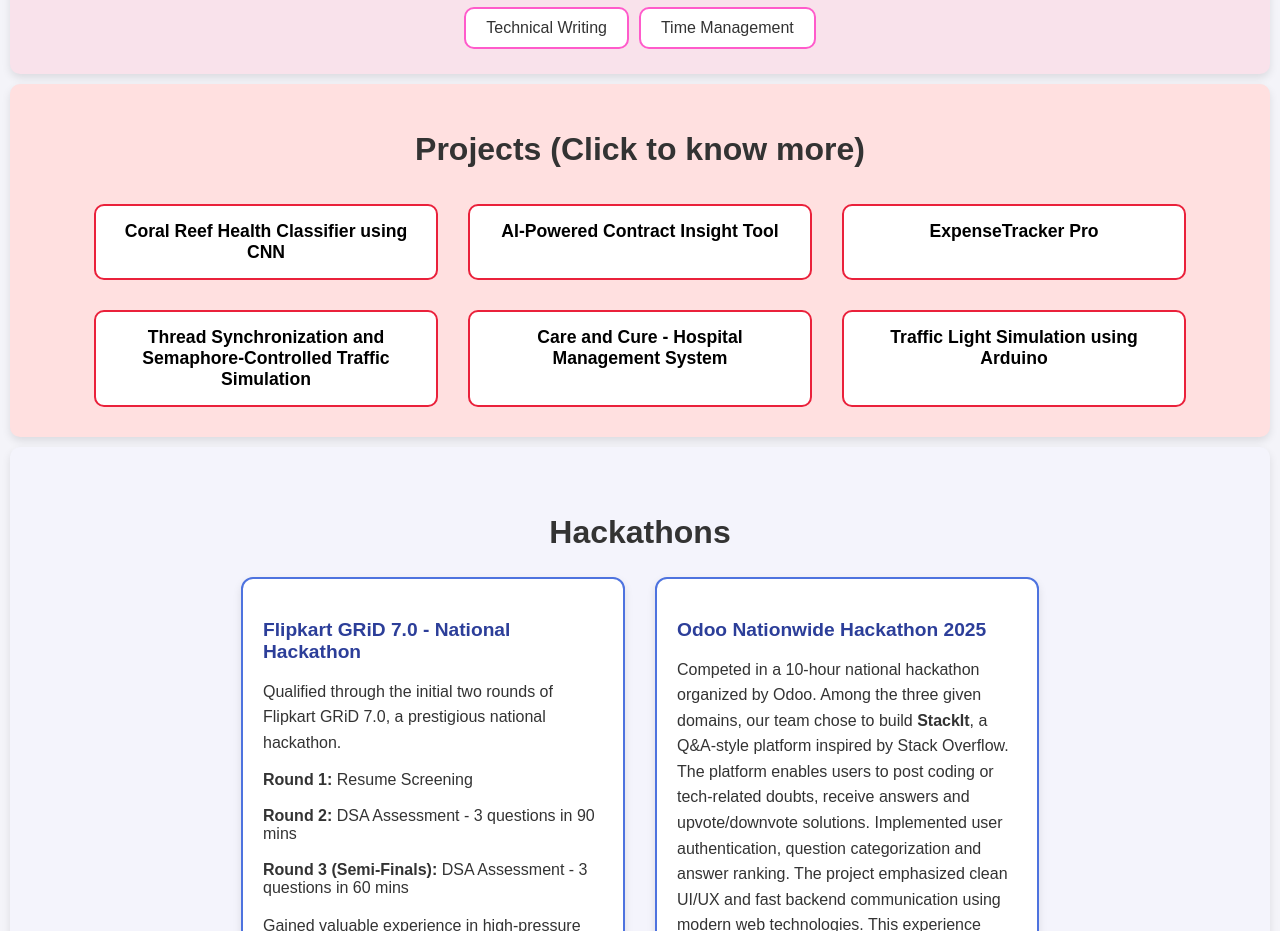
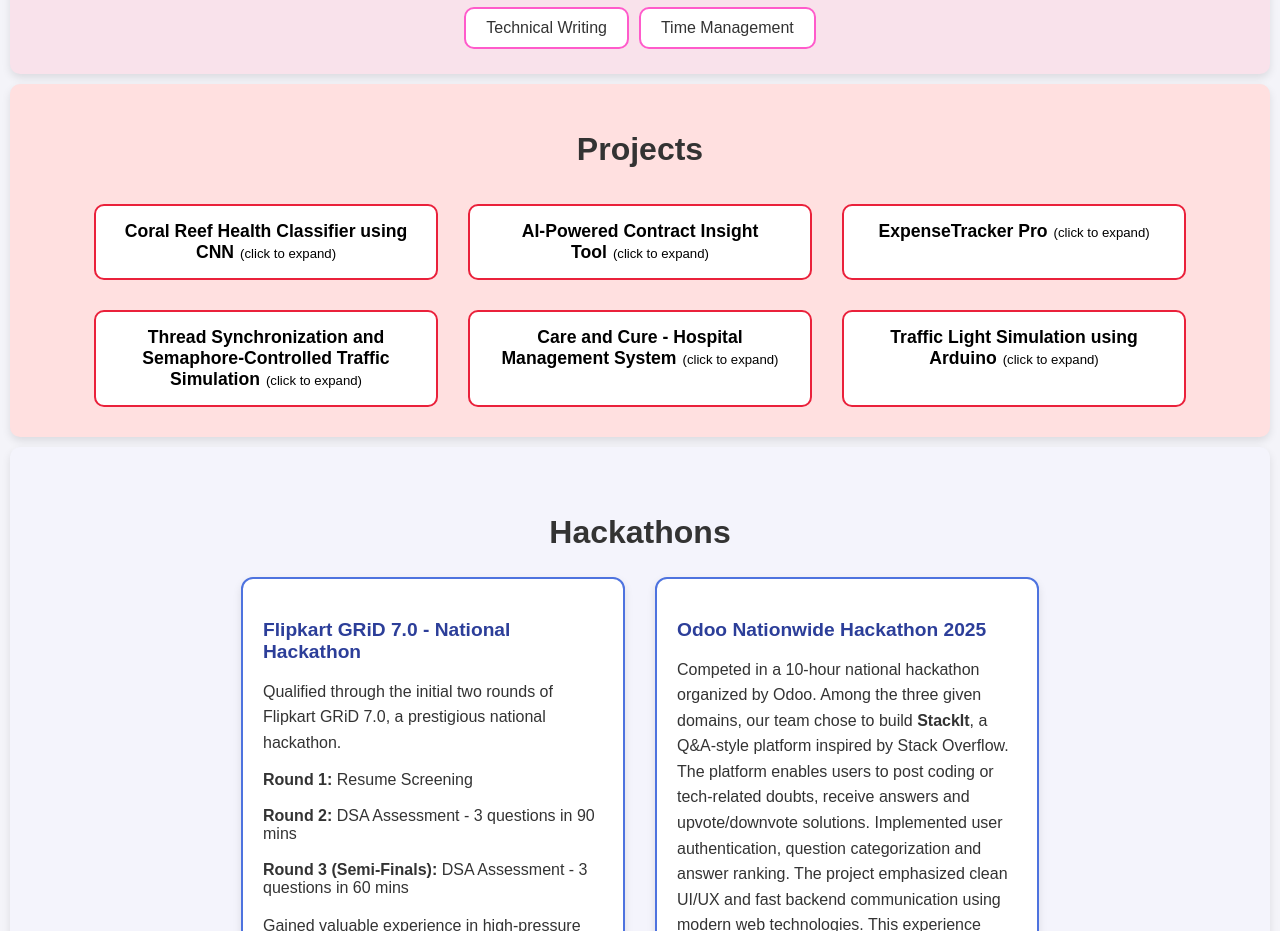
Before and after one commit to aswini2025/portfolio, a plain HTML site: page index.html in a window 1280 px wide. Shown: the part 1663-2594 px from the top of the page. Drawn offline with Linux system fonts and the light colour scheme.

Commit message:
Update index.html

```diff
--- a/index.html
+++ b/index.html
@@ -402,6 +402,12 @@
       .contact-box:hover {
         transform: translateY(-5px);
       }
+      .know-more {
+        font-size: 0.75em;
+        font-weight: normal;
+        color: #000000;
+        margin-left: 6px;
+      }
 
       /* Responsive Styles */
       @media (max-width: 768px) {
@@ -599,11 +605,13 @@
     </section>
 
     <section id="projects" class="projects">
-      <h2>Projects (Click to know more)</h2>
+      <h2>Projects</h2>
       <div class="projects-container">
         <div class="project-box">
           <div class="project-title">
-            Coral Reef Health Classifier using CNN
+            Coral Reef Health Classifier using CNN<span class="know-more"
+              >(click to expand)</span
+            >
           </div>
           <div class="project-desc">
             Built a deep learning model to classify coral reef images as healthy
@@ -617,7 +625,11 @@
         </div>
 
         <div class="project-box">
-          <div class="project-title">AI-Powered Contract Insight Tool</div>
+          <div class="project-title">
+            AI-Powered Contract Insight Tool<span class="know-more"
+              >(click to expand)</span
+            >
+          </div>
           <div class="project-desc">
             Built an AI-powered tool to analyze and interpret legal contracts.
             The application enables users to upload contracts and receive
@@ -634,7 +646,9 @@
         </div>
 
         <div class="project-box">
-          <div class="project-title">ExpenseTracker Pro</div>
+          <div class="project-title">
+            ExpenseTracker Pro<span class="know-more">(click to expand)</span>
+          </div>
           <div class="project-desc">
             Developed a full-stack expense tracking web application that allows
             users to log, categorize, and visualize expenditures. Implemented
@@ -652,7 +666,8 @@
 
         <div class="project-box">
           <div class="project-title">
-            Thread Synchronization and Semaphore-Controlled Traffic Simulation
+            Thread Synchronization and Semaphore-Controlled Traffic
+            Simulation<span class="know-more">(click to expand)</span>
           </div>
           <div class="project-desc">
             Designed and implemented a real-time 4-way traffic intersection
@@ -671,7 +686,9 @@
 
         <div class="project-box">
           <div class="project-title">
-            Care and Cure - Hospital Management System
+            Care and Cure - Hospital Management System<span class="know-more"
+              >(click to expand)</span
+            >
           </div>
           <div class="project-desc">
             Developed a robust console-based hospital management system using
@@ -686,7 +703,9 @@
 
         <div class="project-box">
           <div class="project-title">
-            Traffic Light Simulation using Arduino
+            Traffic Light Simulation using Arduino<span class="know-more"
+              >(click to expand)</span
+            >
           </div>
           <div class="project-desc">
             Developed a hardware-based simulation of a real-world traffic light
```
